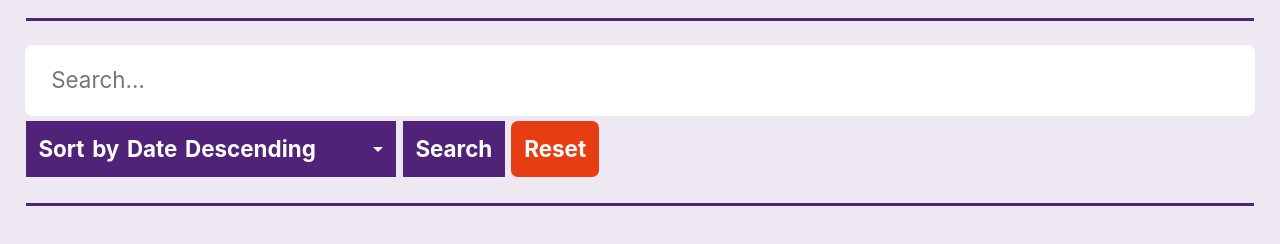
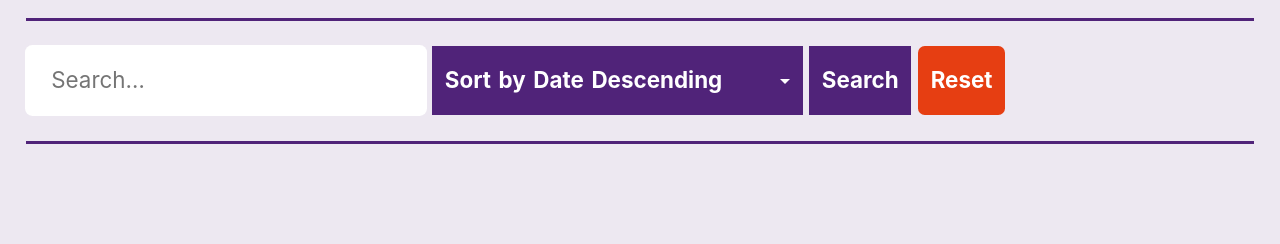
Before and after one commit to thomasrosen/volt-content-sharing, a plain HTML site: page index.html in a window 1280 px wide. Shown: the part 120-364 px from the top of the page. Drawn offline with Linux system fonts and the light colour scheme; no server answers.

Commit message:
input width

```diff
--- a/index.html
+++ b/index.html
@@ -52,7 +52,8 @@
         gap: var(--basis);
       }
       .search_input {
-        width: 100%;
+        width: 400px;
+        max-width: 100%;
         justify-content: space-between;
         box-shadow: 0 0 0 1px var(--background);
         background: var(--background);
```
